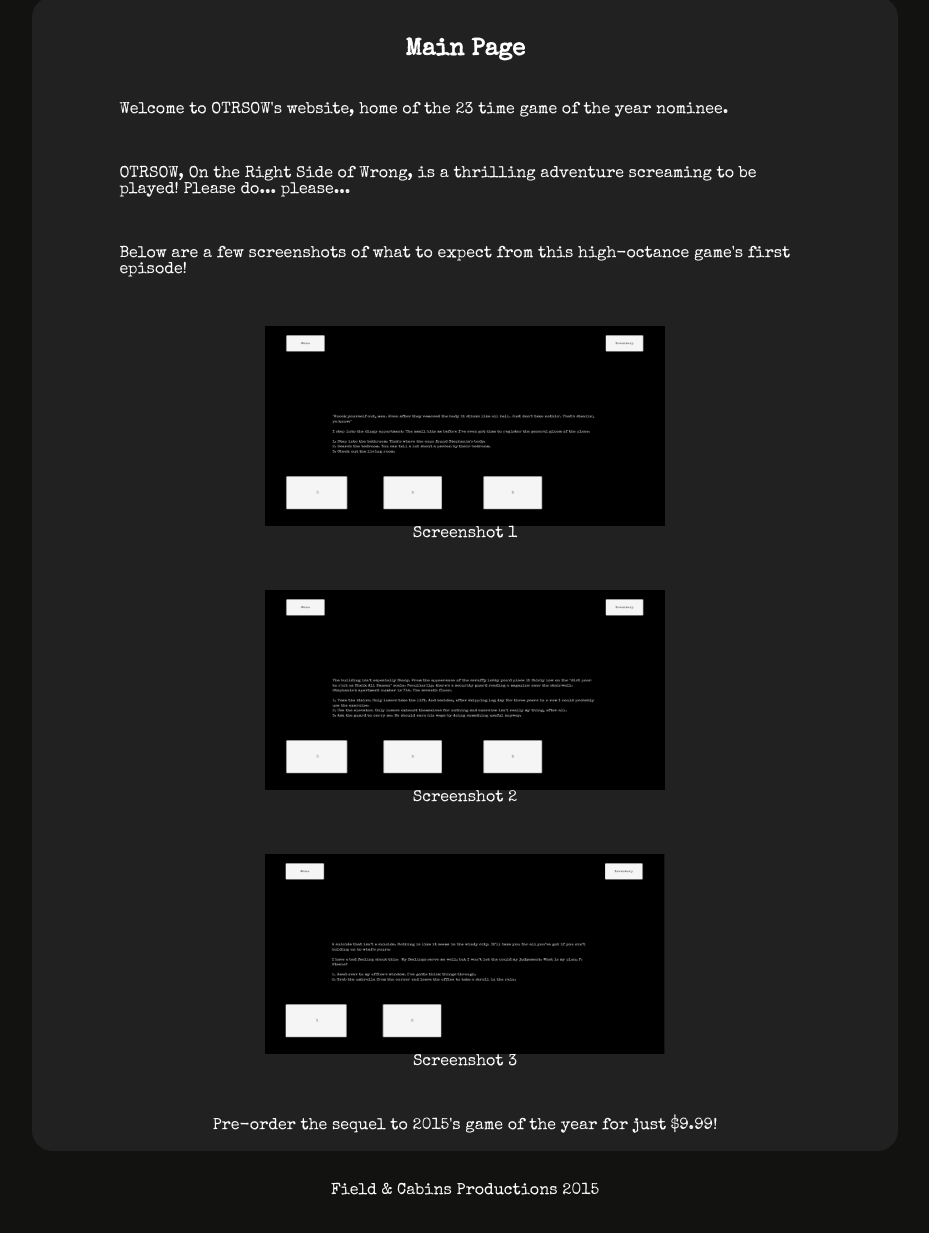
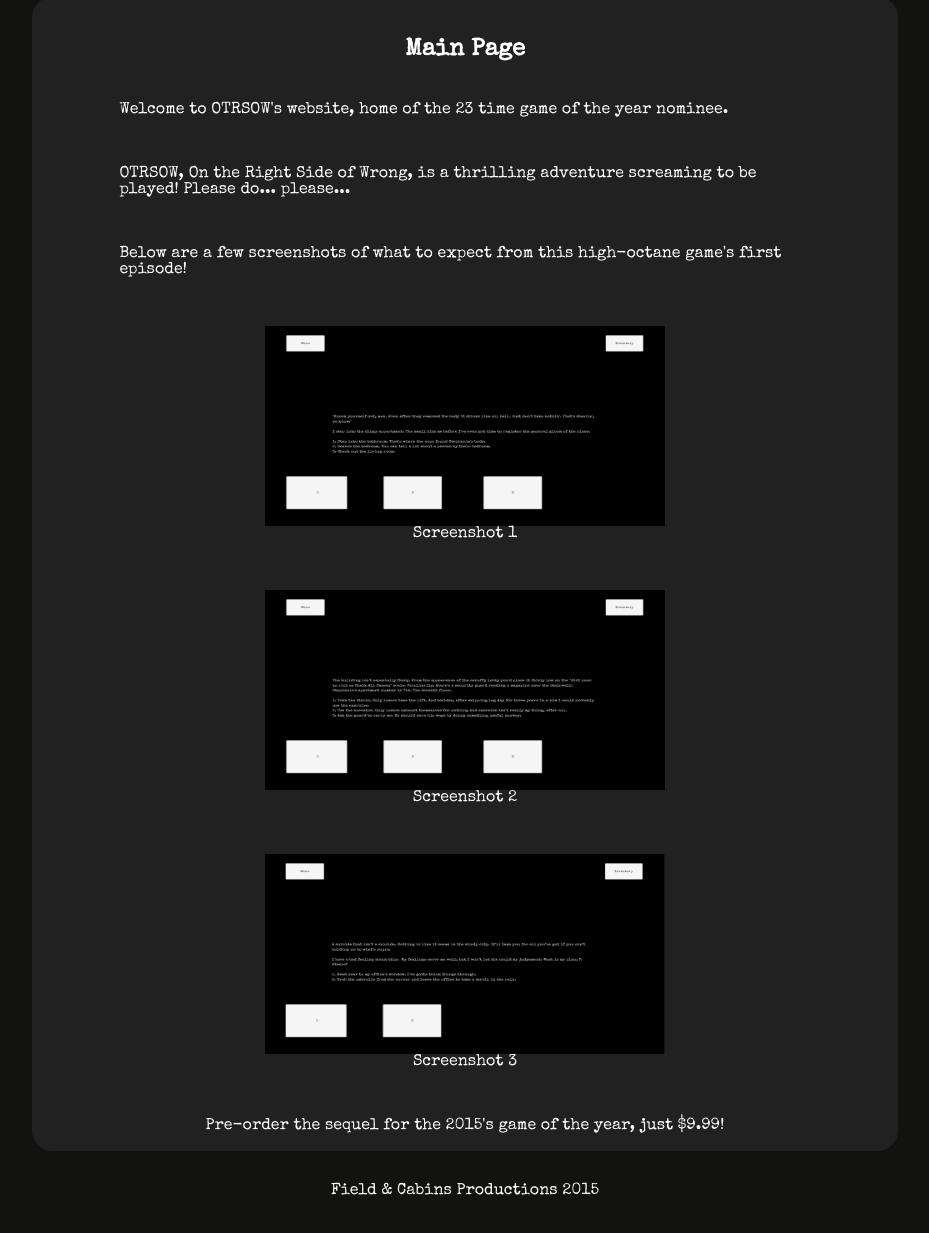
Before and after one commit to micromikko/game-website, a plain HTML site: page blogi/index.html in a window 1280 px wide. Shown: the part 173-1406 px from the top of the page, without its empty margins (175-1104 px from the left). Drawn offline with nearby package versions, Linux system fonts and the light colour scheme.

Commit message:
Update index.html
Grammar correction

```diff
--- a/blogi/index.html
+++ b/blogi/index.html
@@ -37,7 +37,7 @@
 						<br />
 						<p> OTRSOW, On the Right Side of Wrong, is a thrilling adventure screaming to be played! Please do... please...</p>
 						<br />
-						<p>Below are a few screenshots of what to expect from this high-octance game's first episode!</p>
+						<p>Below are a few screenshots of what to expect from this high-octane game's first episode!</p>
 						<br />
 						<figure>
 						<a href="screenshot1.html"><img class="img" src="images/screenshot1.png" alt="Screenshot 1" /></a>
@@ -55,7 +55,7 @@
 						</figure>
 						<br />
 						<p id="order">
-							Pre-order the sequel to 2015's game of the year for just $9.99!
+							Pre-order the sequel for the 2015's game of the year, just $9.99!
 						</p>
 					</div>
 				</main>
```
